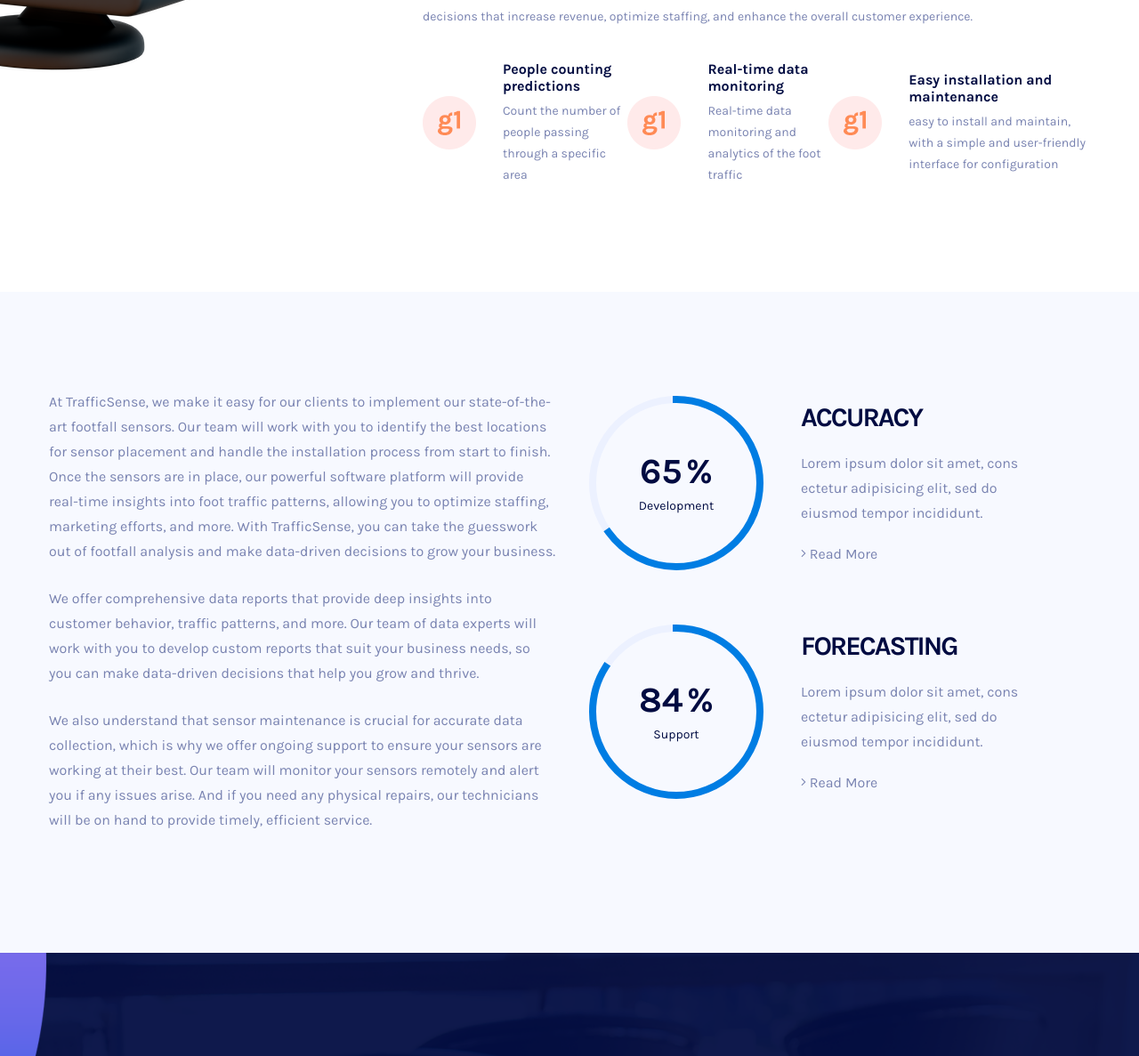
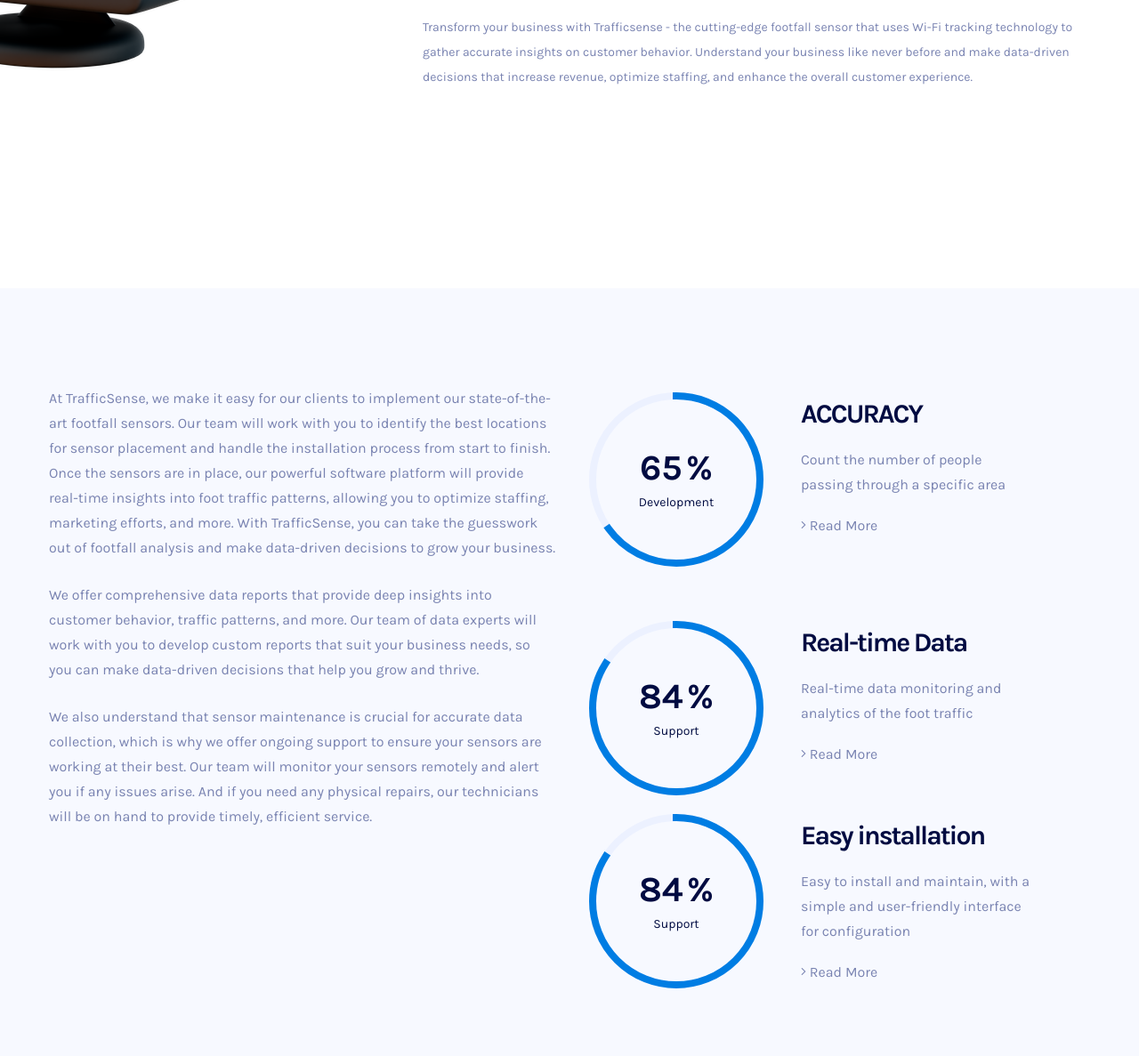
Before and after one commit to DasilvaKareem/TrafficSensePage, a plain HTML site: page TrafficSense.html in a window 1280 px wide. Shown: the part 976-2163 px from the top of the page at 89% size. Drawn offline with Linux system fonts and the light colour scheme.

Commit message:
Website update

```diff
--- a/TrafficSense.html
+++ b/TrafficSense.html
@@ -147,29 +147,7 @@
                                 <h5>Are you looking for an effective way to measure foot traffic in your store, office, or public space? Look no further than TrafficSense, the innovative solution for real-time, accurate footfall data.</h5>
                                 <p>Transform your business with Trafficsense - the cutting-edge footfall sensor that uses Wi-Fi tracking technology to gather accurate insights
                                     on customer behavior. Understand your business like never before and make data-driven decisions that increase revenue, optimize staffing, and enhance the overall customer experience.</p>
-                                <div class="about-bottom">
-                                    <div class="about-avatar">
-                                        <img src="img/images/about_avatar.png" alt="img">
-                                    </div>
-                                    <div class="aavatar-info">
-                                        <h5>People counting predictions</h5>
-                                        <span>Count the number of people passing through a specific area</span>
-                                    </div>
-                                    <div class="about-avatar">
-                                        <img src="img/images/about_avatar.png" alt="img">
-                                    </div>
-                                    <div class="aavatar-info">
-                                        <h5>Real-time data monitoring</h5>
-                                        <span>Real-time data monitoring and analytics of the foot traffic</span>
-                                    </div>
-                                    <div class="about-avatar">
-                                        <img src="img/images/about_avatar.png" alt="img">
-                                    </div>
-                                    <div class="aavatar-info">
-                                        <h5>Easy installation and maintenance</h5>
-                                        <span>easy to install and maintain, with a simple and user-friendly interface for configuration</span>
-                                    </div>
-                                </div>
+
                             </div>
                         </div>
                     </div>
@@ -207,7 +185,7 @@
                                 </div>
                                 <div class="skill-content fix">
                                     <h4>ACCURACY</h4>
-                                    <p>Lorem ipsum dolor sit amet, cons ectetur adipisicing elit, sed do eiusmod tempor incididunt.</p>
+                                    <p>Count the number of people passing through a specific area</p>
                                     <a href="#"><i class="fal fa-angle-right"></i> Read More</a>
                                 </div>
                             </div>
@@ -225,10 +203,31 @@
                                     </div>
                                 </div>
                                 <div class="skill-content fix">
-                                    <h4>FORECASTING</h4>
-                                    <p>Lorem ipsum dolor sit amet, cons ectetur adipisicing elit, sed do eiusmod tempor incididunt.</p>
+                                    <h4>Real-time Data</h4>
+                                    <p>Real-time data monitoring and analytics of the foot traffic</p>
                                     <a href="#"><i class="fal fa-angle-right"></i> Read More</a>
                                 </div>
+
+                            </div>
+                            <div class="single-skill ss-skill">
+                                <div class="circle-wrap">
+                                    <div class="pie-chart p-relative display-ib" data-percent="84" data-barcolor="#007de3"
+                                        data-trackcolor="#ecf1ff" data-linewidth="8" data-barsize="210">
+                                        <div class="skill-range">
+                                            <div class="pie-chart-percent">
+                                                <span></span>
+                                                <sup>%</sup>
+                                            </div>
+                                            <span>Support</span>
+                                        </div>
+                                    </div>
+                                </div>
+                                <div class="skill-content fix">
+                                    <h4>Easy installation</h4>
+                                    <p>Easy to install and maintain, with a simple and user-friendly interface for configuration</p>
+                                    <a href="#"><i class="fal fa-angle-right"></i> Read More</a>
+                                </div>
+
                             </div>
                         </div>
                     </div>
```
Also changed, not shown: index.html (+1 -1 lines), 2 other files.
